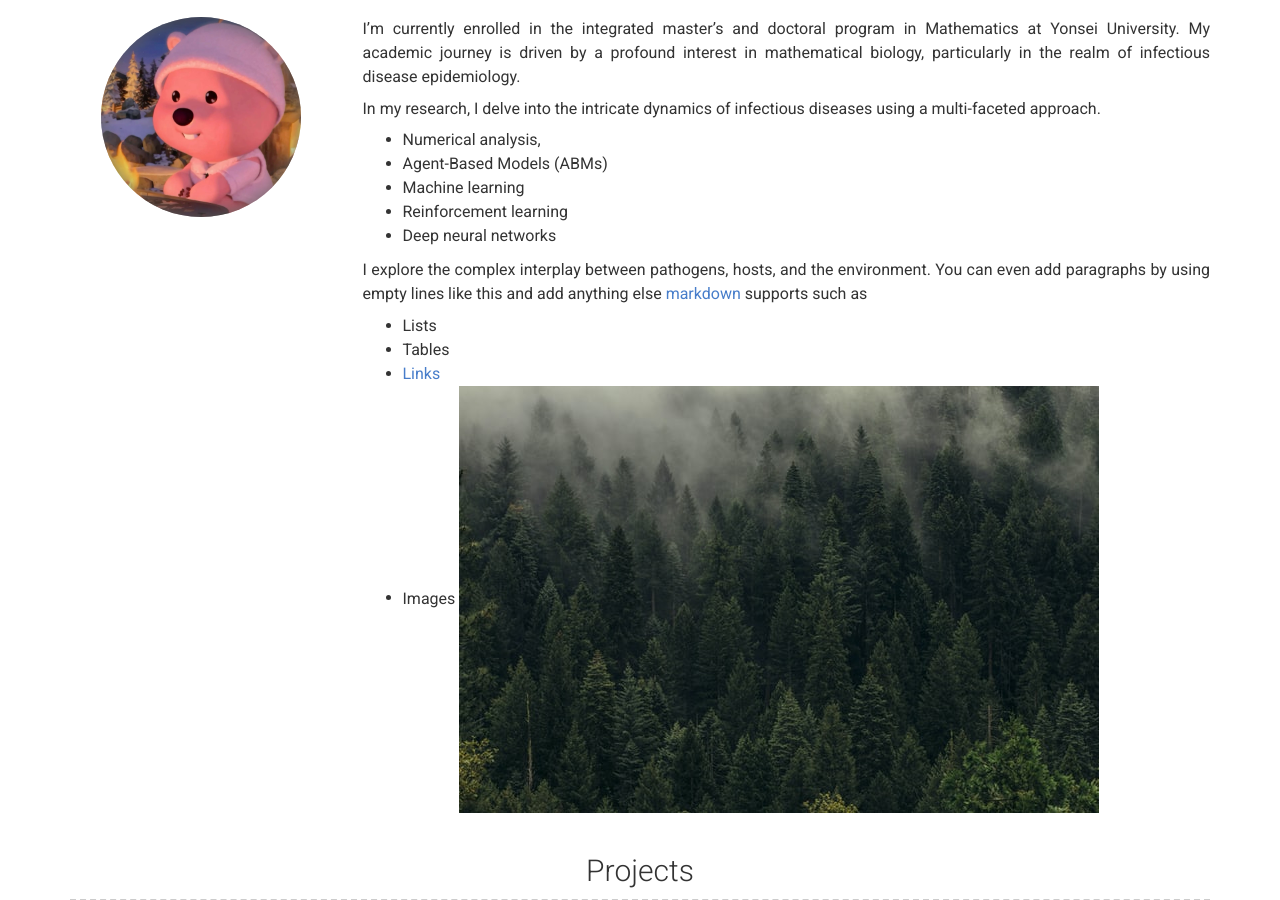
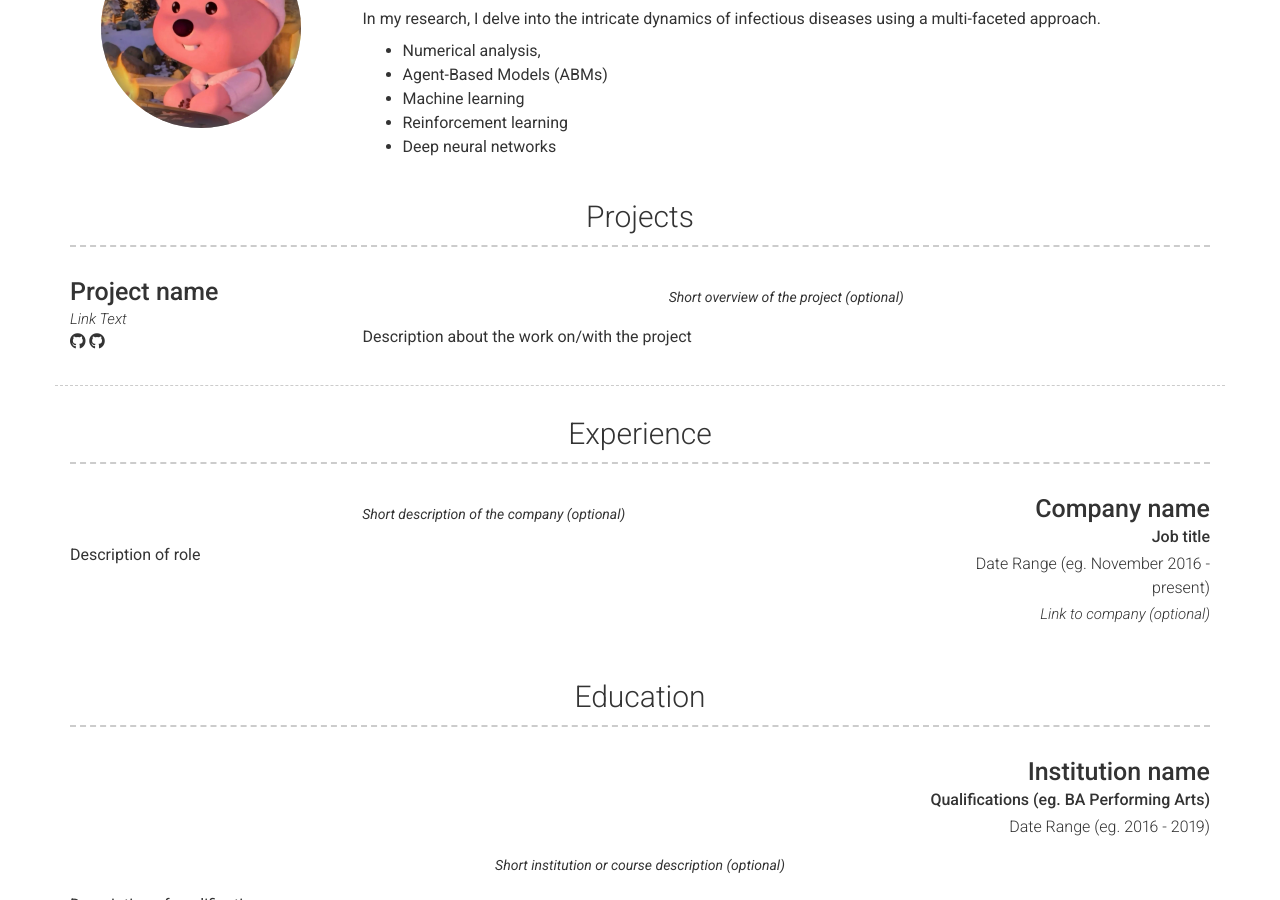
Before and after one commit to kimsol729/kimsol729.github.io, a Jekyll site: the page built from index.md, in a window 1280 px wide and 900 px high, scrolled down 351 px. Built offline with Jekyll 4.4.1, drawn with Linux system fonts in a browser that asks for light colours; nearby versions of some CDN libraries; some of the changed lines change nothing that is shown.

Commit message:
Update _config.yml

```diff
--- a/_config.yml
+++ b/_config.yml
@@ -18,25 +18,26 @@
 darkmode: false
 
 # Social links
-twitter_username: jekyllrb
+# twitter_username: jekyllrb
 github_username:  kimsol729
-stackoverflow_username: "00000001"
-dribbble_username: jekyll
-facebook_username: jekyll
-flickr_username: jekyll
+# stackoverflow_username: "00000001"
+# dribbble_username: jekyll
+# facebook_username: jekyll
+# flickr_username: jekyll
 instagram_username: naya________1
 linkedin_username: jekyll
-xing_username: jekyll
-pinterest_username: jekyll
-youtube_username: jekyll
-orcid_username: 0000-0000-0000-0000
-googlescholar_username: D847cGsAAAAJ
+# xing_username: jekyll
+# pinterest_username: jekyll
+# youtube_username: jekyll
+orcid_username: https://orcid.org/0000-0002-9934-4422
+# googlescholar_username: D847cGsAAAAJ
 
 # Additional icon links
-additional_links:
-- title: Link name
-  icon: Font Awesome brand icon name (eg. fab fa-twitter) (https://fontawesome.com/icons?d=gallery&s=brands&m=free)
-  url: Link url (eg. https://google.com)
+# additional_links:
+# - title: Link name
+#   icon: Font Awesome brand icon name (eg. fab fa-twitter) (https://fontawesome.com/icons?d=gallery&s=brands&m=free)
+#   url: Link url (eg. https://google.com)
+
 # - title: another link
 #   icon: font awesome brand icon name (eg. fab fa-twitter) (https://fontawesome.com/icons?d=gallery&s=brands&m=free)
 #   url: Link url (eg. https://google.com)
@@ -47,7 +48,7 @@
 # gtag: "UA-00000000-0"
 # google_analytics: "UA-00000000-0"
 
-# About Section
+# About Section------------------------------------------------------------------------
 # about_title: About Me (Use this to override about section title)
 about_profile_image: /images/profile.jpg
 about_content: | # this will include new lines to allow paragraphs
@@ -61,12 +62,12 @@
     - Reinforcement learning
     - Deep neural networks
 
-  I explore the complex interplay between pathogens, hosts, and the environment.
-  You can even add paragraphs by using empty lines like this and add anything else [markdown](https://www.markdownguide.org/getting-started#what-is-markdown) supports such as
-    - Lists
-    - Tables
-    - <a href="google.com">Links</a>
-    - Images ![alt text](/images/landscape-trees.jpg "Trees")
+# I explore the complex interplay between pathogens, hosts, and the environment.
+# You can even add paragraphs by using empty lines like this and add anything else [markdown](https://www.markdownguide.org/getting-started#what-is-markdown) supports such as
+#   - Lists
+#   - Tables
+#   - <a href="google.com">Links</a>
+#   - Images ![alt text](/images/landscape-trees.jpg "Trees")
 
 content:
   - title: Projects # Title for the section
```
